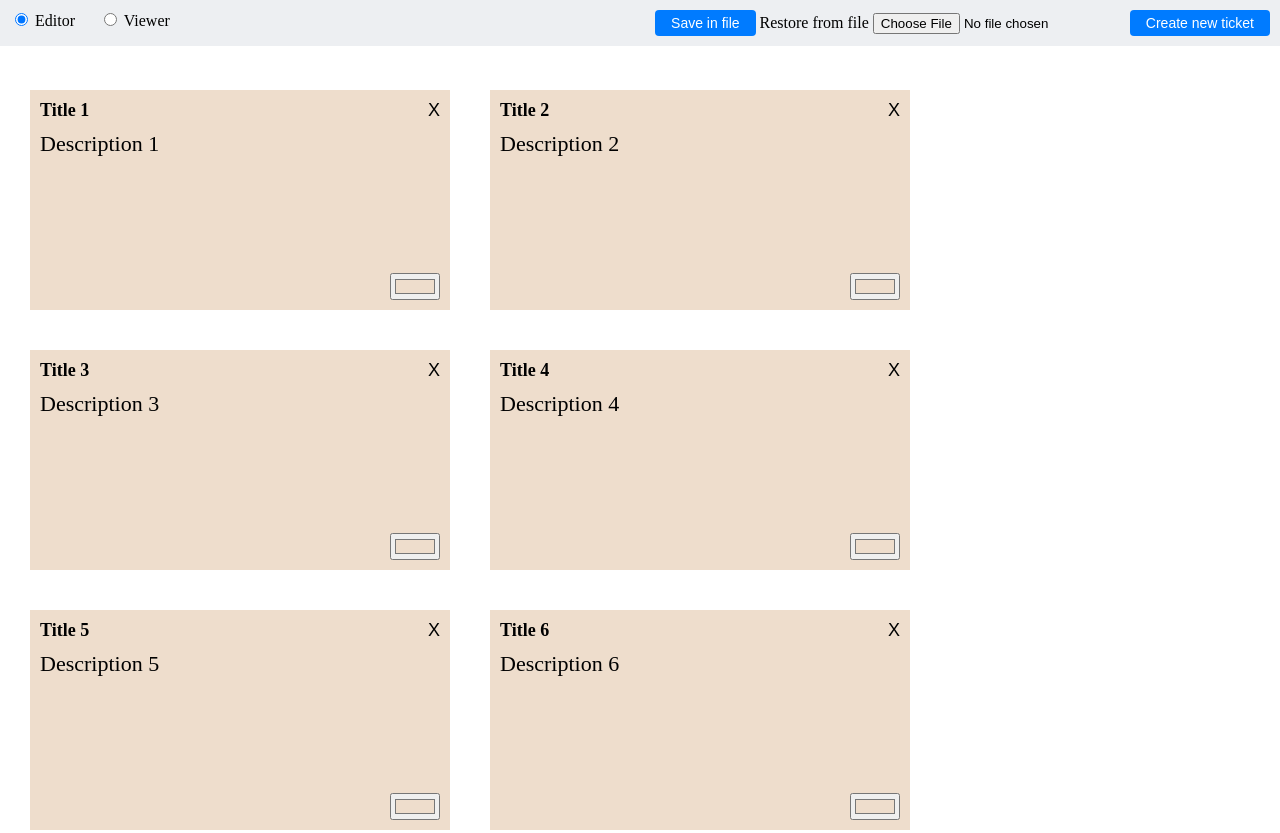
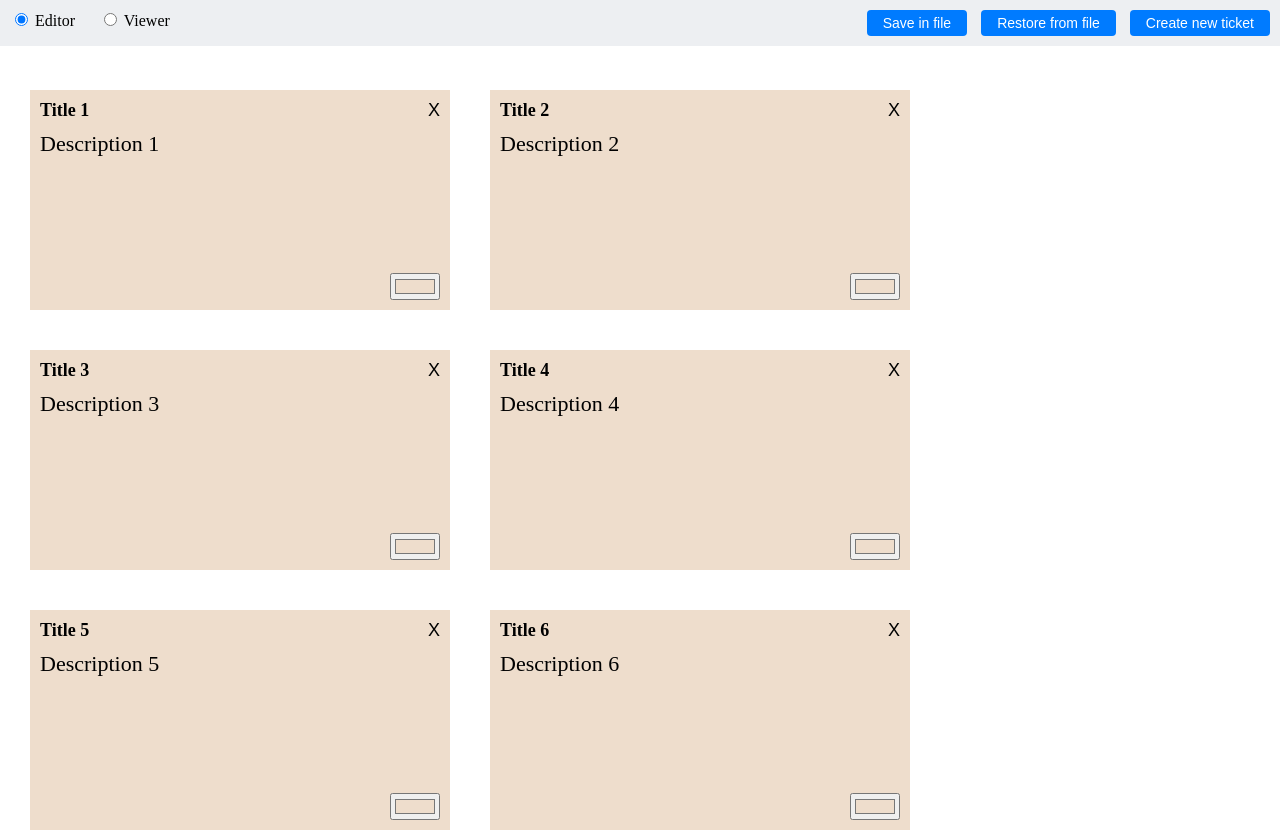
Before and after one commit to Connormiha/exam-tickets, a plain HTML site: page index.html in a window 1280 px wide. Shown: the top 833 px of the page. Drawn offline with Linux system fonts and the light colour scheme.

Commit message:
Improve buttons :wrench:

```diff
--- a/index.html
+++ b/index.html
@@ -28,6 +28,11 @@
 
     .editor {
       float: right;
+    }
+
+    .editor .button {
+      margin: 0 0 0 10px;
+      vertical-align: top;
     }
 
     .radio-mode {
@@ -170,9 +175,9 @@
       <a href="" class="button" id="saveInFile" download="tickets-data.txt" target="_blank">
         Save in file
       </a>
-      <label>
+      <label class="button">
         Restore from file
-        <input type="file" id="restoreFromFileInput" >
+        <input type="file" accept=".txt" id="restoreFromFileInput" style="opacity: 0; position: absolute; width: 0; height: 0;">
       </label>
       <button id="createTicketButton" class="button" type="button">Create new ticket</button>
     </section>
@@ -315,14 +320,15 @@
       });
 
       cardsList.addEventListener('input', () => {
-        console.log('22');
         hasUnsavedData = true;
       });
 
       window.onbeforeunload = function(e) {
-        const dialogText = 'You have unsaved data. Are you ready to exit?';
-        e.returnValue = dialogText;
-        return dialogText;
+        if (hasUnsavedData) {
+          const dialogText = 'You have unsaved data. Are you ready to exit?';
+          e.returnValue = dialogText;
+          return dialogText;
+        }
       };
 
       for (let i = 1; i < 10; i++) {
```
